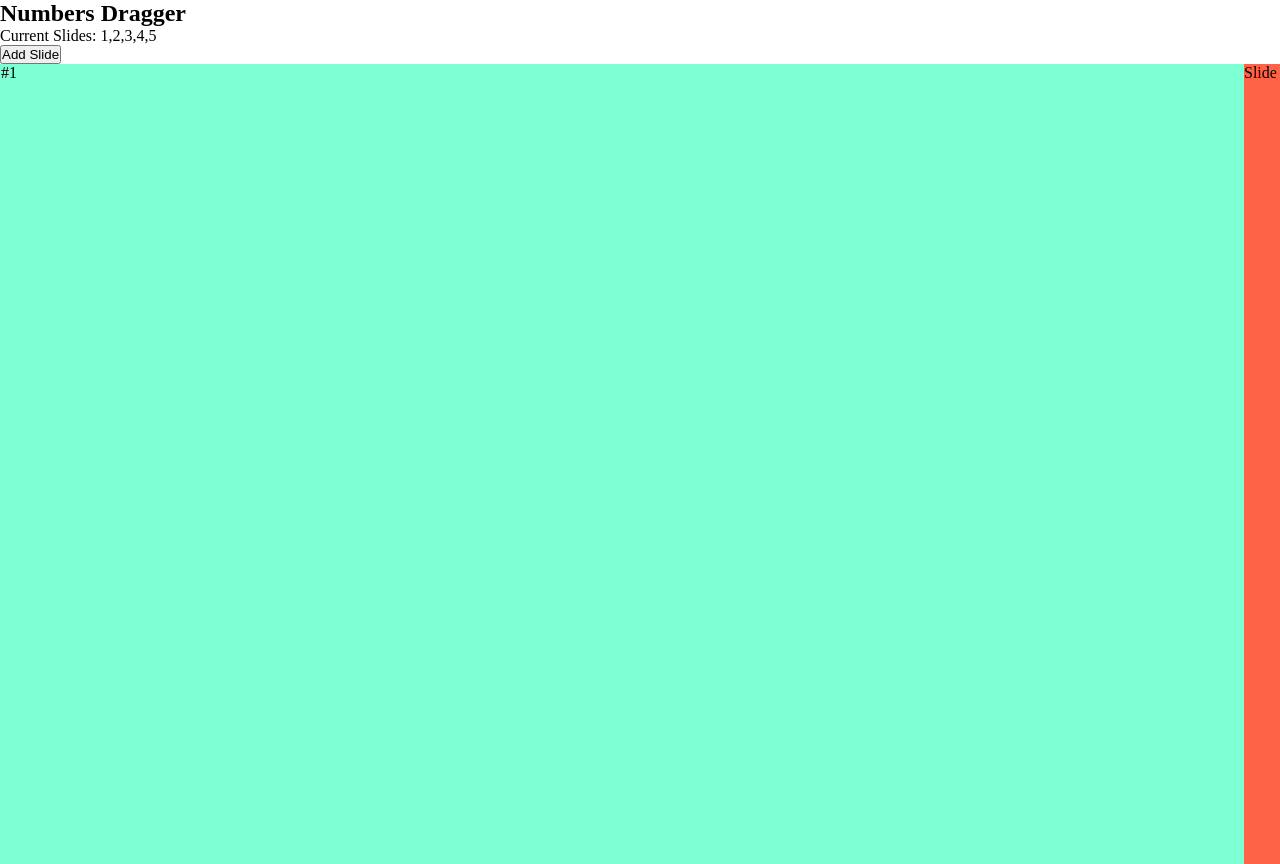
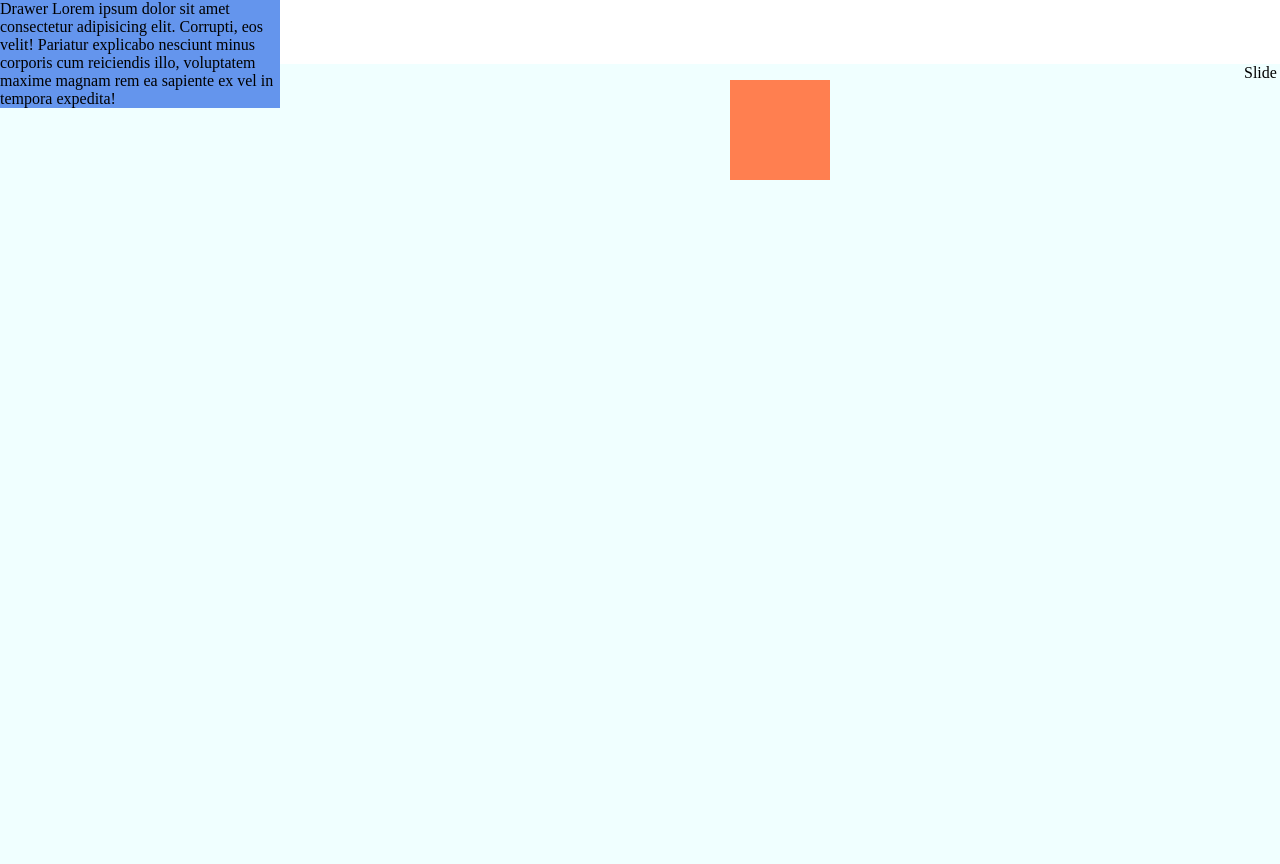
Before and after one commit to aderchox/drag-slider-react, a React (Vite) app: page / in a window 1280 px wide. Built offline with nearby package versions, Linux system fonts and the light colour scheme.

Commit message:
dev: initial overlayer commit

```diff
--- a/index.html
+++ b/index.html
@@ -5,7 +5,6 @@
   <meta charset="UTF-8" />
   <link rel="shortcut icon" href="#" type="image/x-icon">
   <meta name="viewport" content="width=device-width, initial-scale=1.0" />
-  <link rel="stylesheet" href="./src/dragger.css">
   <title>Dragger</title>
 </head>
 
--- a/src/App.jsx
+++ b/src/App.jsx
@@ -1,9 +1,10 @@
-import Dragger from "./Dragger/Dragger";
 import NumbersDragger from "./components/NumbersDragger";
+import Layer from "./components/Layer";
 
 function App() {
   return (
     <div className="container">
+      <Layer />
       <NumbersDragger />
     </div>
   );
--- a/src/Dragger/Dragger.jsx
+++ b/src/Dragger/Dragger.jsx
@@ -1,6 +1,7 @@
-import React, { useEffect, useRef } from "react";
+import React, { useEffect, useRef, memo } from "react";
 import DragItem from "./DragItem";
 import anime from "animejs/lib/anime.es.js";
+import "./dragger.css";
 
 const Dragger = ({ slides }) => {
   const isDraggingRef = useRef(false);
@@ -114,10 +115,12 @@ const Dragger = ({ slides }) => {
     };
   }, []);
 
+  const MemoDragItem = memo(DragItem);
+
   return (
     <div className="dragger" onMouseDown={dragStartHandler} ref={sliderRef}>
       {slides.map(function generateDragItem(s, i) {
-        return <DragItem index={s} key={i} />;
+        return <MemoDragItem index={s} key={i} />;
       })}
     </div>
   );
--- a/src/dragger.css
+++ b/src/Dragger/dragger.css
@@ -24,7 +24,7 @@ body.slider-active {
 
 .dragItem {
     /* padding: 10px; */
-    background-color: aquamarine;
+    /* background-color: aquamarine; */
     /* margin-right: 10px; */
     width: 100%;
     flex: 0 0 auto;
@@ -32,5 +32,5 @@ body.slider-active {
 }
 
 .dragItem:nth-child(2n) {
-    background-color: tomato;
+    /* background-color: tomato; */
 }
--- /dev/null
+++ b/src/components/Drawer.css
@@ -0,0 +1,6 @@
+
+.drawer {
+    background-color: cornflowerblue;
+    width: 280px;
+    min-width: 280px;
+}
--- /dev/null
+++ b/src/components/Drawer.jsx
@@ -0,0 +1,14 @@
+import React from "react";
+import "./Drawer.css";
+
+const Drawer = () => {
+  return (
+    <div className="drawer">
+      Drawer Lorem ipsum dolor sit amet consectetur adipisicing elit. Corrupti,
+      eos velit! Pariatur explicabo nesciunt minus corporis cum reiciendis illo,
+      voluptatem maxime magnam rem ea sapiente ex vel in tempora expedita!
+    </div>
+  );
+};
+
+export default Drawer;
--- /dev/null
+++ b/src/components/Layer.jsx
@@ -0,0 +1,16 @@
+import React from "react";
+import "./layer.css";
+import Drawer from "./Drawer";
+
+const Layer = () => {
+  return (
+    <div className="layer">
+      <Drawer />
+      <div className="endSubLayer">
+        <div className="circle"></div>
+      </div>
+    </div>
+  );
+};
+
+export default Layer;
--- /dev/null
+++ b/src/components/layer.css
@@ -0,0 +1,21 @@
+.layer {
+    position: absolute;
+    width: 100%;
+    display: flex;
+}
+
+.circle {
+    width: 100px;
+    height: 100px;
+    background-color: coral;
+    position: relative;
+    top: 80px;
+}
+
+
+.endSubLayer {
+    display: flex;
+    justify-content: center;
+    min-width: 400px;
+    flex-grow: 1;
+}
```
